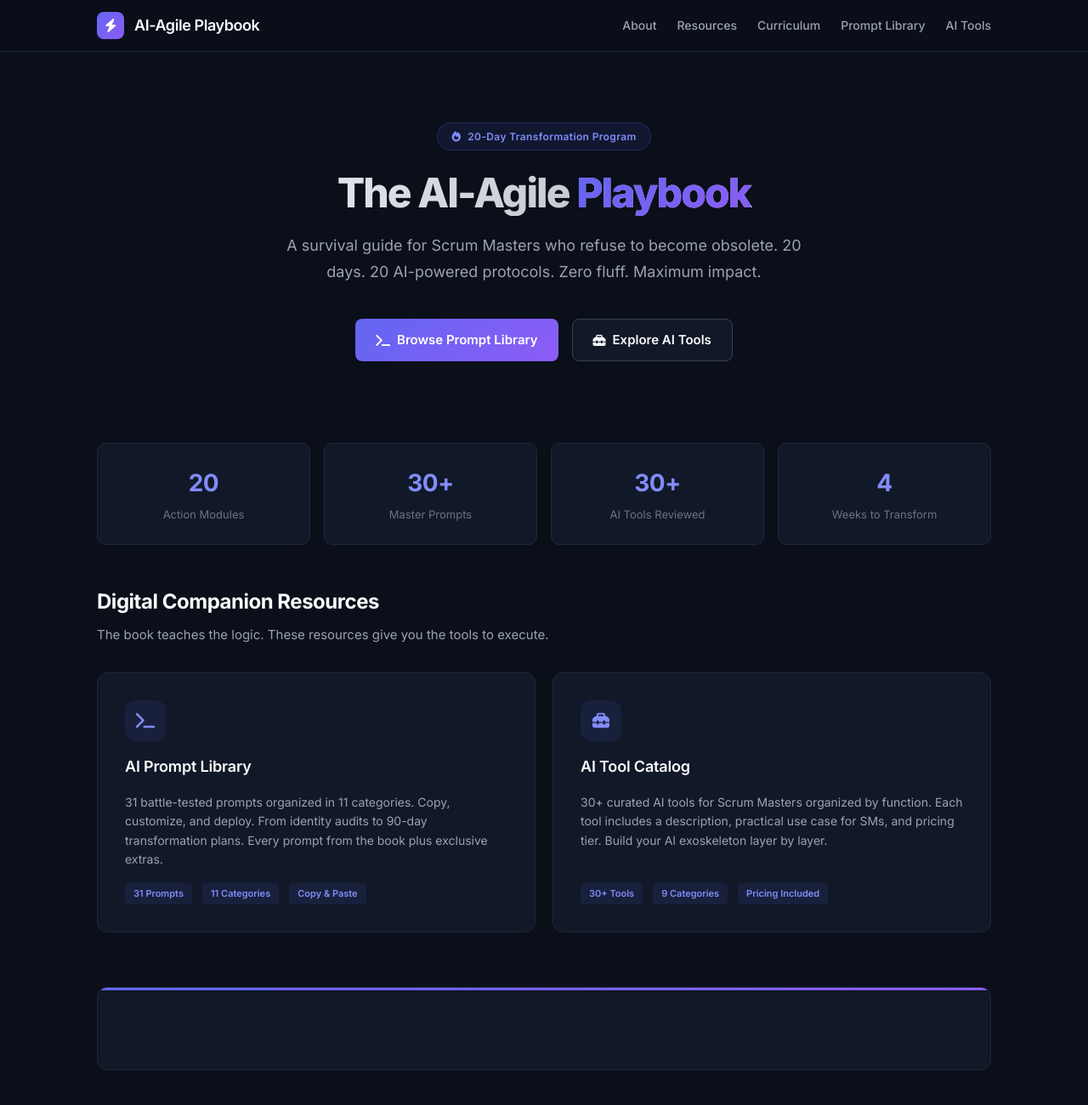
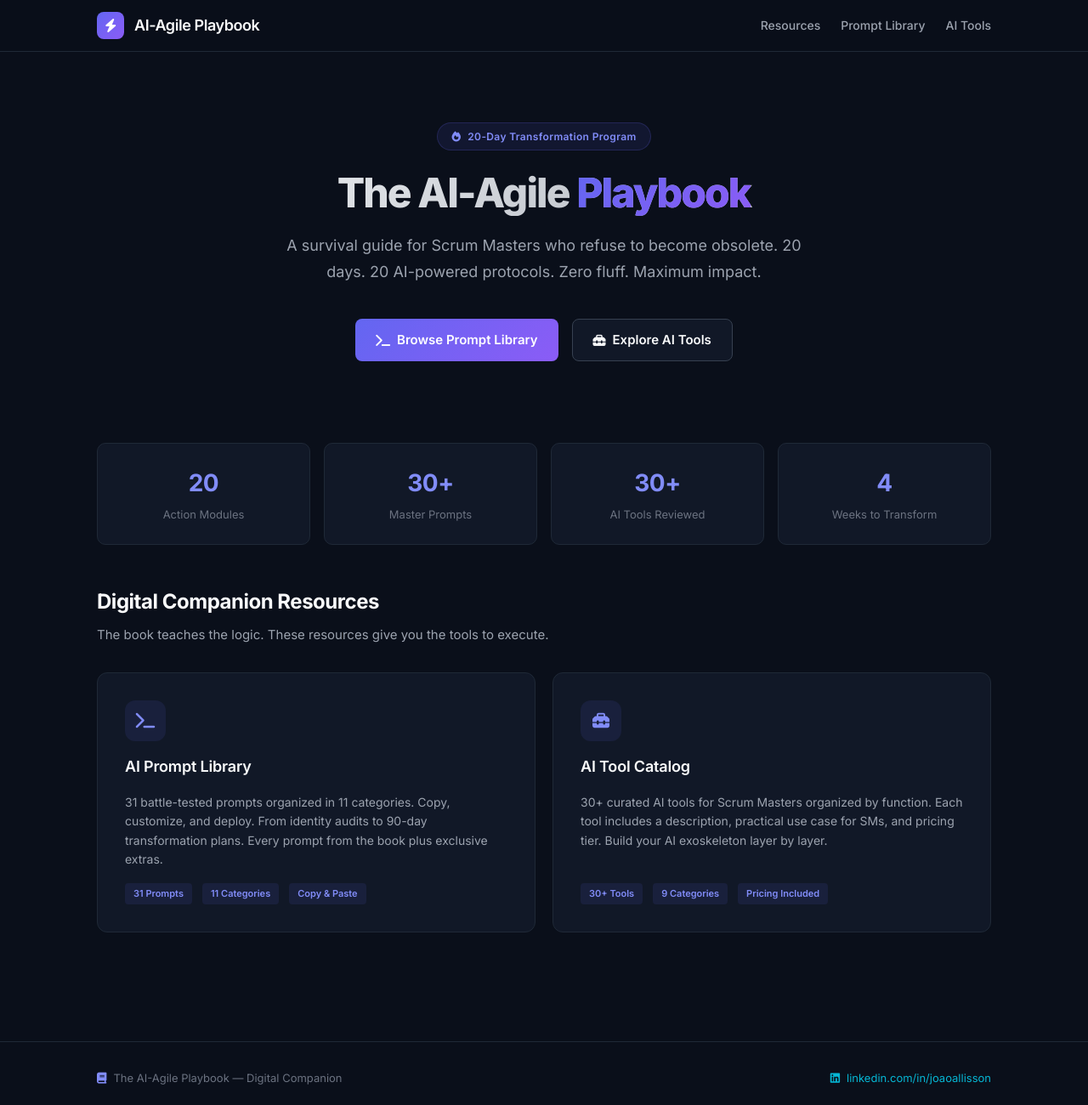
Before and after one commit to The-AI-Agile-Playbook/docs, a plain HTML site: page index.html in a window 1280 px wide. Shown: the top 1300 px of the page at 85% size. Drawn offline with Linux system fonts and the light colour scheme.

Commit message:
update menu

```diff
--- a/index.html
+++ b/index.html
@@ -430,9 +430,7 @@
                 <span>AI-Agile Playbook</span>
             </a>
             <div class="header-links">
-                <a href="#about">About</a>
                 <a href="#resources">Resources</a>
-                <a href="#curriculum">Curriculum</a>
                 <a href="scrum-master-prompts-lib.html">Prompt Library</a>
                 <a href="scrum-master-ai-tools.html">AI Tools</a>
             </div>
@@ -507,11 +505,6 @@
             </div>
         </div>
 
-        <!-- About the Book -->
-        <div id="about" class="about">
-                <!-- Seção removida: What Is This Book? -->
-        </div>
-
         <!-- Curriculum -->
             <!-- Seção removida: The 4-Week Curriculum -->
 
```
